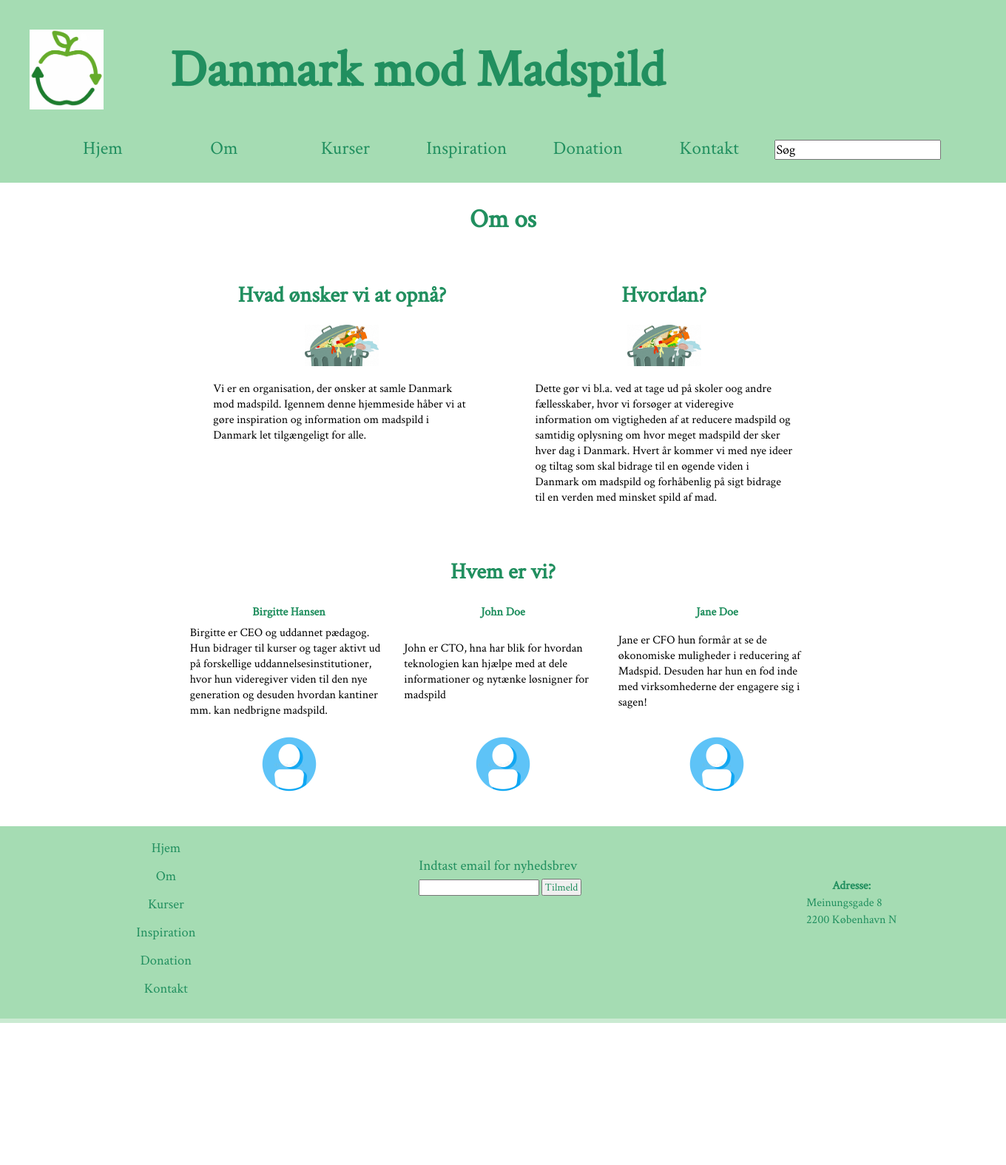
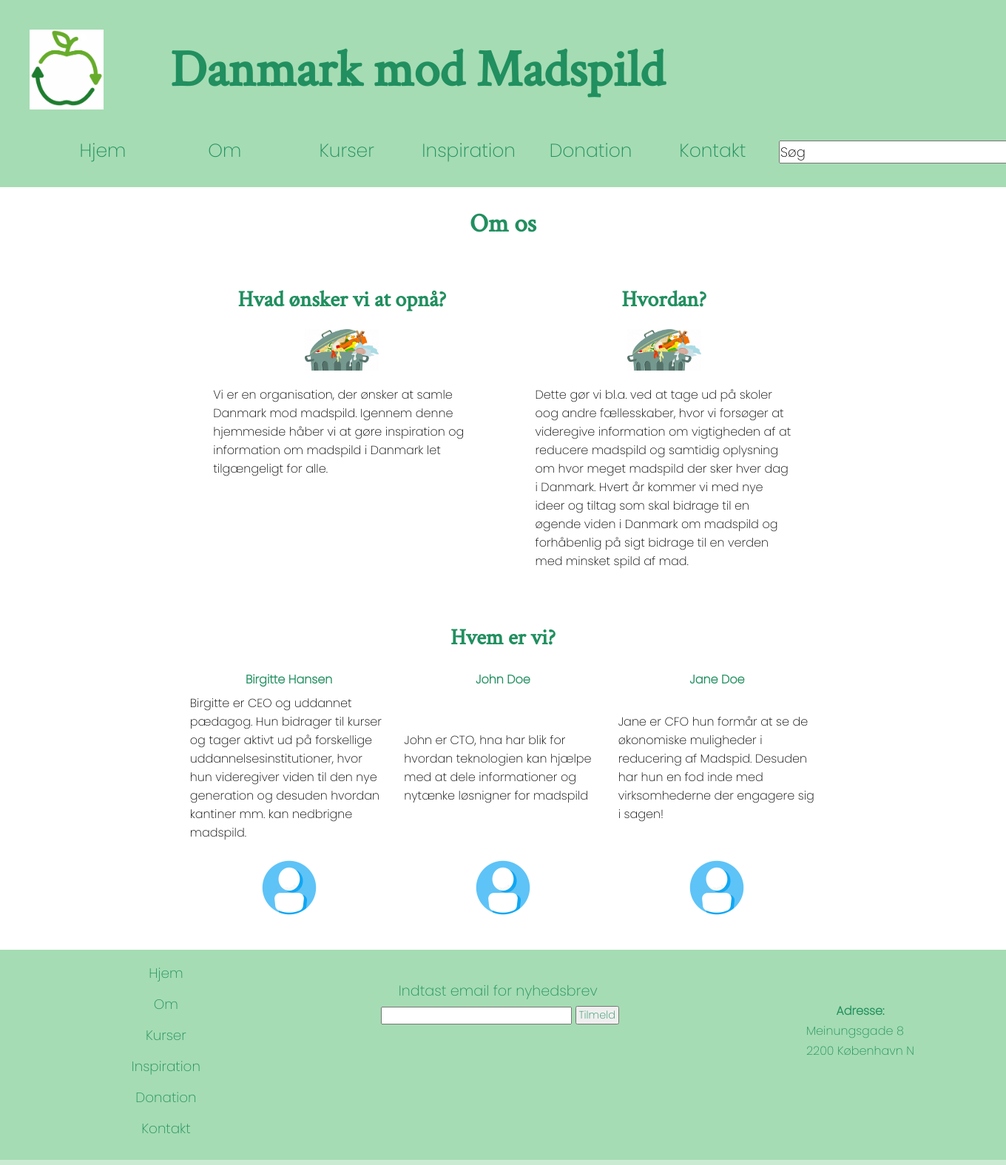
Before and after one commit to KamilleNikolajsen/Madspild, a Spring Boot app: page /om in a window 1360 px wide; the page is wider, and only the part inside the window is pictured. Shown: that part at 74% size. Before the commit the page ends 1383 px from the top of that part, so only its background shows below. Run offline with Spring Boot 4, Linux system fonts and the light colour scheme.

Commit message:
Add new font

```diff
--- a/src/main/resources/static/css/general.css
+++ b/src/main/resources/static/css/general.css
@@ -1,5 +1,5 @@
 * {
-    font-family: 'Crimson Text', serif;
+    font-family: 'Poppins', sans-serif;
     margin: 0;
     padding: 0;
 }
@@ -11,12 +11,14 @@
 }
 
 h1{
+    font-family: 'Crimson Text', serif;
     font-size: 45px;
     color: #218f5f;
     text-align: center;
 }
 
 h2 {
+    font-family: 'Crimson Text', serif;
     font-size: 35px;
     color: #218f5f;
     text-align: center;
@@ -24,6 +26,7 @@ h2 {
 }
 
 h3{
+    font-family: 'Crimson Text', serif;
     font-size: 30px;
     color: #218f5f;
     text-align: center;
@@ -208,6 +211,7 @@ footer li a {
 .popup .show {
     visibility: visible;
     animation: fadeIn 1s;
+    animation-duration: 5s;
 }
 
 /*
--- a/src/main/resources/templates/fragments/general.html
+++ b/src/main/resources/templates/fragments/general.html
@@ -6,6 +6,9 @@
     <link rel="preconnect" href="https://fonts.googleapis.com">
     <link rel="preconnect" href="https://fonts.gstatic.com" crossorigin>
     <link href="https://fonts.googleapis.com/css2?family=Crimson+Text&display=swap" rel="stylesheet">
+    <link rel="preconnect" href="https://fonts.googleapis.com">
+    <link rel="preconnect" href="https://fonts.gstatic.com" crossorigin>
+    <link href="https://fonts.googleapis.com/css2?family=Poppins:wght@200&display=swap" rel="stylesheet">
 </head>
 <body>
 <header th:fragment="header">
```
